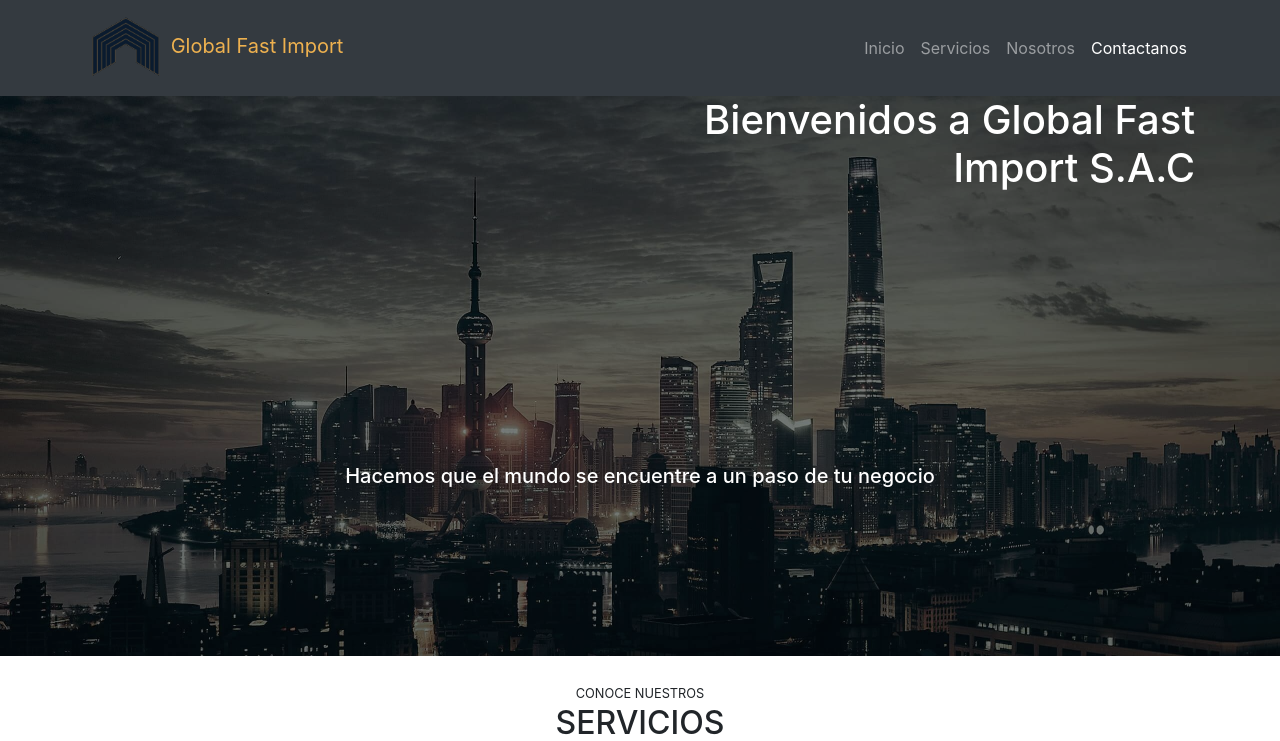
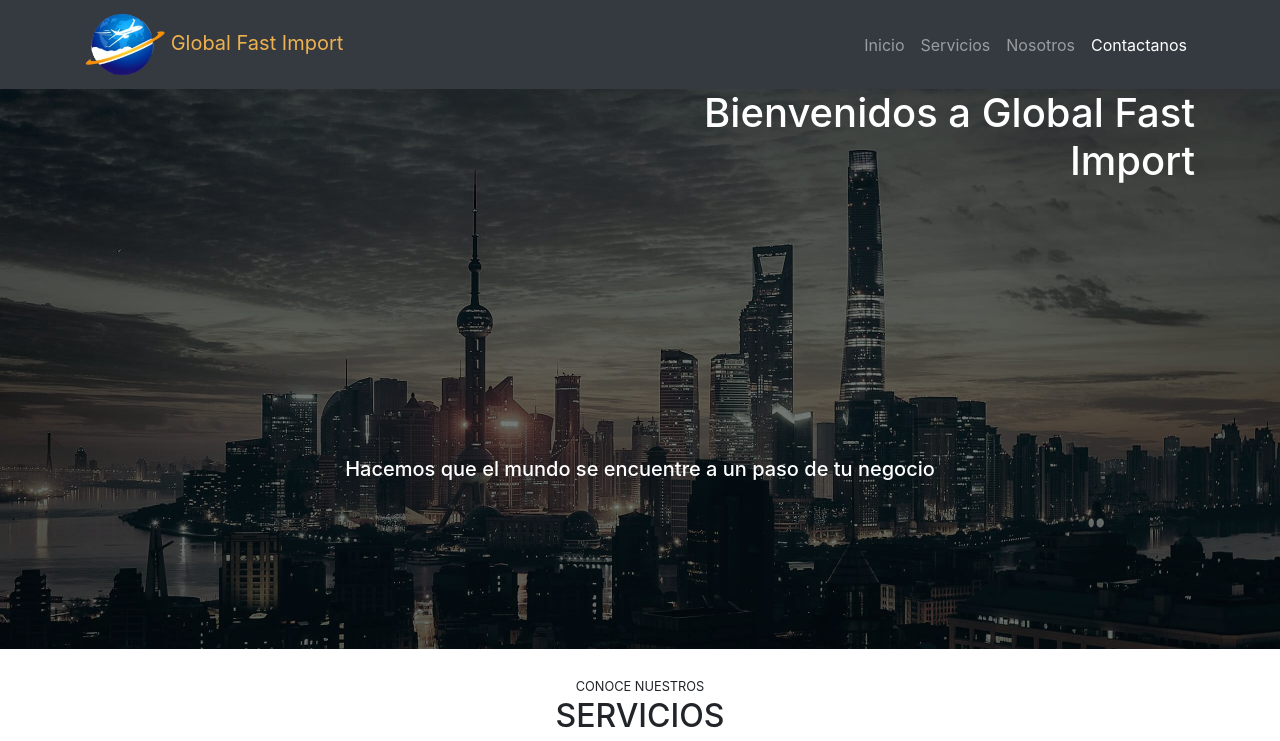
Before and after one commit to jesusjosee/GlobalFastImport, a plain HTML site: page index.html in a window 1280 px wide. Shown: the top 741 px of the page. Drawn offline with nearby package versions, Linux system fonts and the light colour scheme.

Commit message:
cambios en el email y el logo

```diff
--- a/index.html
+++ b/index.html
@@ -21,7 +21,7 @@
     <nav id="header" class="navbar navbar-expand-lg navbar-dark bg-dark sticky-top">
       <div class="container">
         <a id="color-logo" class="navbar-brand" href="#">
-          <img loading="lazy" src="assets/logo/logo.png" alt="Global Fast Import logo" >
+          <img loading="lazy" src="assets/logo/logogfi.png" alt="Global Fast Import logo" >
           Global Fast Import
         </a>
         <button class="navbar-toggler" type="button" data-toggle="collapse" data-target="#navbarSupportedContent" aria-controls="navbarNavDropdown" aria-expanded="false" aria-label="Toggle navigation">
@@ -73,7 +73,7 @@
             <div class="container">
               <div class="row align-item-center"> <!--"align-item-center" alinea el texto verticalmente-->
                 <div class="col-md-6 offset-md-6 text-center text-md-right"> <!--"-md-6" tira el texto hacia abajo y "offset-md-6" tira el texto hacia la derecha y "text-right" coloca el texto hacia la derecha y "text-center" centra el texto para dispositivos medianos-->
-                  <h1>Bienvenidos a Global Fast Import S.A.C</h1>
+                  <h1>Bienvenidos a Global Fast Import </h1>
                   <p class="d-none d-md-block"> <!--"d-none"  hace desaparecer el texto en dispositivos pequeños y "d-md-block" hace que aparezcan en dispositivos grandes-->
                     <!-- <h5>Hacemos que el mundo se encuentre a un paso de tu negocio</h5>  -->
                   </p>
@@ -207,12 +207,12 @@
         Telefono : 956537079
       </div>
     </div>
-   <!--  <div class="row">
+    <div class="row">
       <div class="col text-left">
         <img loading="lazy" src="assets/contacto/email.png" alt="Global Fast Import logo" >
-        Email :
+        Email : ventas@globalfastimport.com
       </div>
-    </div> -->
+    </div>
     <div class="row">
       <div class="col text-left">
         <img loading="lazy" src="assets/contacto/atencion.png" alt="Global Fast Import logo" >
```
Also changed, not shown: assets/logo/logo1.png (deleted), assets/logo/logogfi.png (added).
